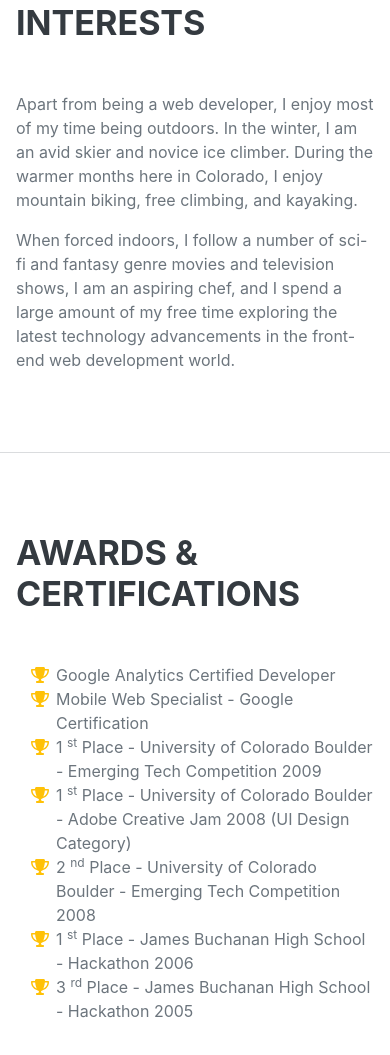
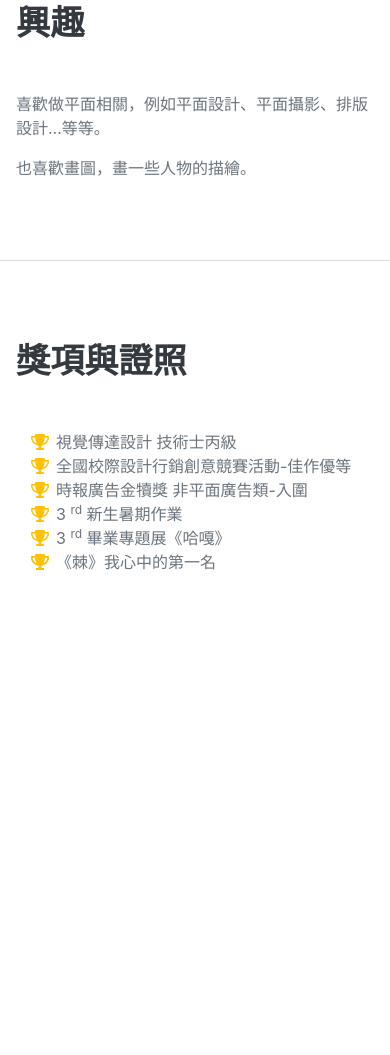
Before and after one commit to xuzii3274/0410, a plain HTML site: page index.html in a window 390 px wide. Shown: the part 3244-4299 px from the top of the page. After the commit the page ends 3898 px from the top, so only its background shows below. Drawn offline with nearby package versions, Linux system fonts and the light colour scheme; a web font is replaced by a local one.

Commit message:
興趣與獎項

```diff
--- a/index.html
+++ b/index.html
@@ -29,8 +29,8 @@
                     <li class="nav-item"><a class="nav-link js-scroll-trigger" href="#experience">經歷</a></li>
                     <li class="nav-item"><a class="nav-link js-scroll-trigger" href="#education">學歷</a></li>
                     <li class="nav-item"><a class="nav-link js-scroll-trigger" href="#skills">技能</a></li>
-                    <li class="nav-item"><a class="nav-link js-scroll-trigger" href="#interests">Interests</a></li>
-                    <li class="nav-item"><a class="nav-link js-scroll-trigger" href="#awards">Awards</a></li>
+                    <li class="nav-item"><a class="nav-link js-scroll-trigger" href="#interests">興趣</a></li>
+                    <li class="nav-item"><a class="nav-link js-scroll-trigger" href="#awards">獎項</a></li>
                 </ul>
             </div>
         </nav>
@@ -167,54 +167,54 @@
             <!-- Interests-->
             <section class="resume-section" id="interests">
                 <div class="resume-section-content">
-                    <h2 class="mb-5">Interests</h2>
-                    <p>Apart from being a web developer, I enjoy most of my time being outdoors. In the winter, I am an avid skier and novice ice climber. During the warmer months here in Colorado, I enjoy mountain biking, free climbing, and kayaking.</p>
-                    <p class="mb-0">When forced indoors, I follow a number of sci-fi and fantasy genre movies and television shows, I am an aspiring chef, and I spend a large amount of my free time exploring the latest technology advancements in the front-end web development world.</p>
+                    <h2 class="mb-5">興趣</h2>
+                    <p>喜歡做平面相關，例如平面設計、平面攝影、排版設計...等等。</p>
+                    <p class="mb-0">也喜歡畫圖，畫一些人物的描繪。</p>
                 </div>
             </section>
             <hr class="m-0" />
             <!-- Awards-->
             <section class="resume-section" id="awards">
                 <div class="resume-section-content">
-                    <h2 class="mb-5">Awards & Certifications</h2>
+                    <h2 class="mb-5">獎項與證照</h2>
                     <ul class="fa-ul mb-0">
                         <li>
                             <span class="fa-li"><i class="fas fa-trophy text-warning"></i></span>
-                            Google Analytics Certified Developer
+                            視覺傳達設計 技術士丙級
                         </li>
                         <li>
                             <span class="fa-li"><i class="fas fa-trophy text-warning"></i></span>
-                            Mobile Web Specialist - Google Certification
+                            全國校際設計行銷創意競賽活動-佳作優等
                         </li>
                         <li>
                             <span class="fa-li"><i class="fas fa-trophy text-warning"></i></span>
-                            1
-                            <sup>st</sup>
-                            Place - University of Colorado Boulder - Emerging Tech Competition 2009
-                        </li>
-                        <li>
-                            <span class="fa-li"><i class="fas fa-trophy text-warning"></i></span>
-                            1
-                            <sup>st</sup>
-                            Place - University of Colorado Boulder - Adobe Creative Jam 2008 (UI Design Category)
-                        </li>
-                        <li>
-                            <span class="fa-li"><i class="fas fa-trophy text-warning"></i></span>
-                            2
-                            <sup>nd</sup>
-                            Place - University of Colorado Boulder - Emerging Tech Competition 2008
-                        </li>
-                        <li>
-                            <span class="fa-li"><i class="fas fa-trophy text-warning"></i></span>
-                            1
-                            <sup>st</sup>
-                            Place - James Buchanan High School - Hackathon 2006
+
+                            <sup></sup>
+                            時報廣告金犢獎 非平面廣告類-入圍
                         </li>
                         <li>
                             <span class="fa-li"><i class="fas fa-trophy text-warning"></i></span>
                             3
                             <sup>rd</sup>
-                            Place - James Buchanan High School - Hackathon 2005
+                            新生暑期作業
+                        </li>
+                        <li>
+                            <span class="fa-li"><i class="fas fa-trophy text-warning"></i></span>
+                            3
+                            <sup>rd</sup>
+                            畢業專題展《哈嘎》
+                        </li>
+                        <li>
+                            <span class="fa-li"><i class="fas fa-trophy text-warning"></i></span>
+
+                            <sup></sup>
+
+                        </li>
+                        <li>
+                            <span class="fa-li"><i class="fas fa-trophy text-warning"></i></span>
+
+                            <sup></sup>
+                            《棘》我心中的第一名
                         </li>
                     </ul>
                 </div>
```
